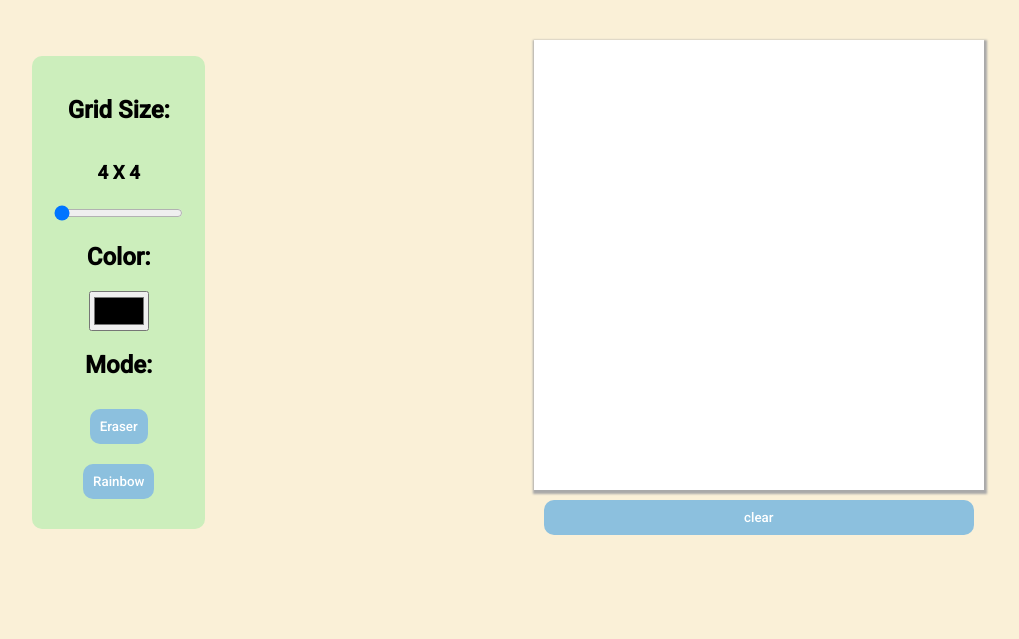
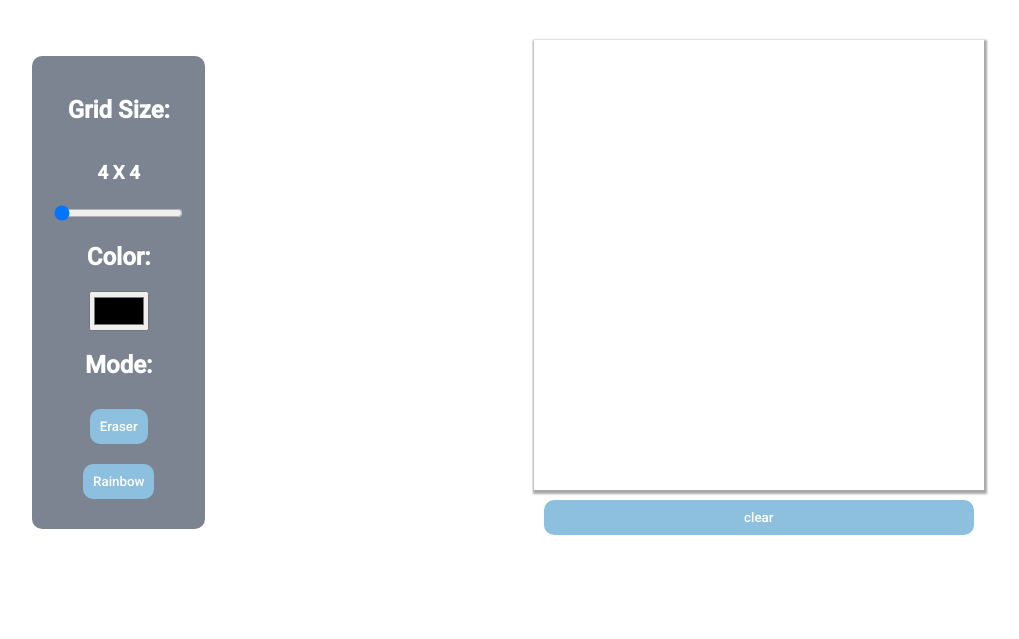
Before and after one commit to AmirRabiee2001/etch-a-sketch, a plain HTML site: page index.html in a window 1280 px wide. Shown: the part 161-800 px from the top of the page, without its empty margins (132-1151 px from the left). Drawn offline with Linux system fonts and the light colour scheme.

Commit message:
small changes to ui

```diff
--- a/style.css
+++ b/style.css
@@ -7,7 +7,7 @@ body{
 	font-family:'Roboto', sans-serif ;
 	height: 100vh;
 	margin: 0;
-    background-color: #FAF0D7;
+    background-color: #ffff;
 }
 
 header{
@@ -26,7 +26,8 @@ header h1{
     align-items: center;
 }
 .settings-section{
-    background-color: #CCEEBC;
+    background-color: #7D8491;
+    color: white;
     padding: 20px;
     border-radius: 10px;
     display: flex;
```
